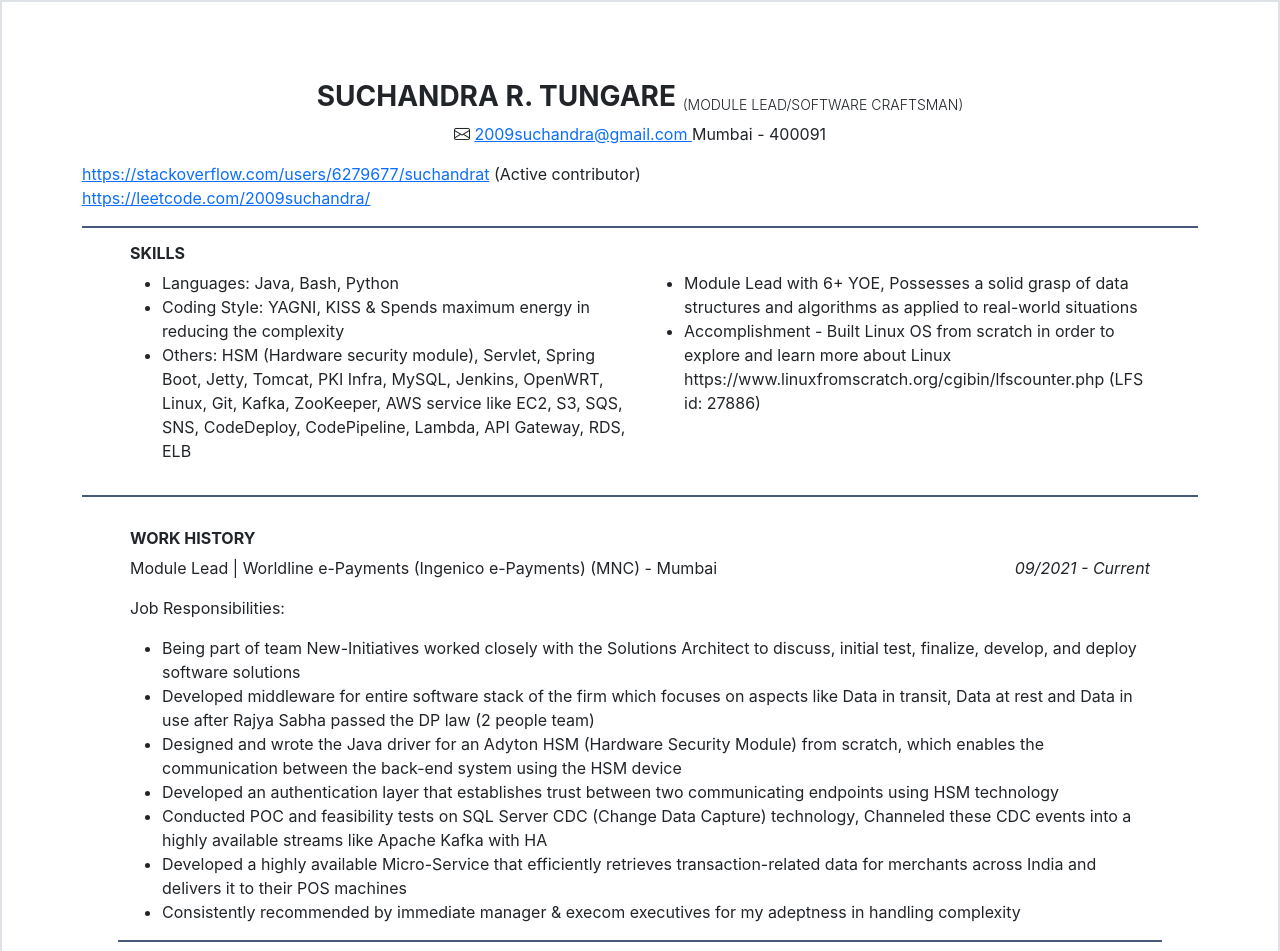
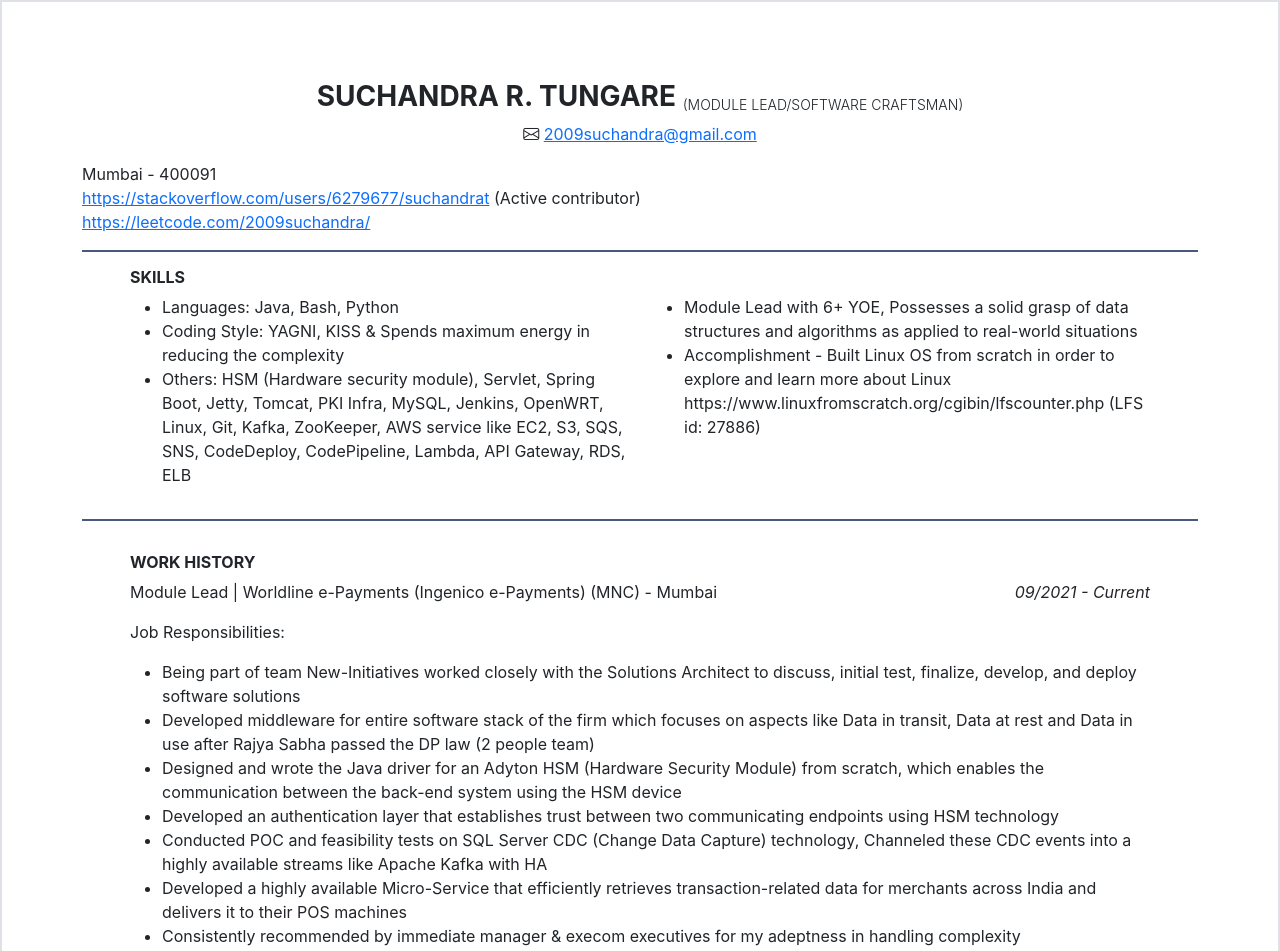
Before and after one commit to tungares/resume, a plain HTML site: page index.html in a window 1280 px wide. Shown: the top 951 px of the page. Drawn offline with nearby package versions, Linux system fonts and the light colour scheme.

Commit message:
Update index.html

```diff
--- a/index.html
+++ b/index.html
@@ -13,7 +13,7 @@
   <div class="container">
     <h3 class="mt-5 text-center fw-bold">SUCHANDRA R. TUNGARE <sub class="text-small">(MODULE LEAD/SOFTWARE CRAFTSMAN)</sub></h3>
     <p class="text-center"> <i class="bi bi-envelope"></i> <a href="mailto:2009suchandra@gmail.com ">2009suchandra@gmail.com </a>
-       Mumbai - 400091</p>
+       </p>Mumbai - 400091
       <p>
         <a href="https://stackoverflow.com/users/6279677/suchandrat" target="_blank ">https://stackoverflow.com/users/6279677/suchandrat</a> (Active contributor)
         <br>
```
